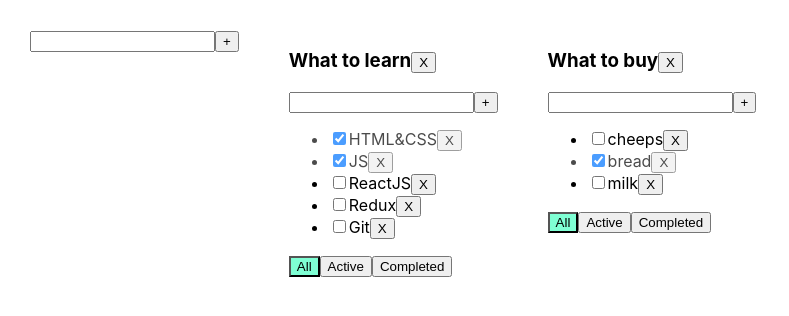
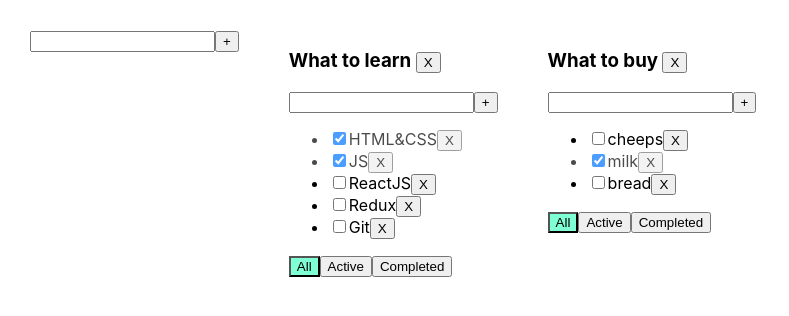
Before and after one commit to MasterTatto/PracticTodoListEveryLastLesson, a React (Create React App) app: page / in a window 1280 px wide. Shown: the top 316 px of the page, without its empty margins (0-789 px from the left). Built offline with nearby package versions, Linux system fonts and the light colour scheme.

Commit message:
finish lesson 6

```diff
--- a/src/App.tsx
+++ b/src/App.tsx
@@ -1,41 +1,40 @@
 import React, { useState } from 'react';
-import { TLSSocket } from 'tls';
 import { v1 } from 'uuid';
-import AddInputForm from './AddInputForm';
 import './App.css';
-import { Todolist } from './Todolist';
+import ButtonForm from './ButtonForm';
+import { TaskType, Todolist } from './Todolist';
 export type filterValue = 'all' | 'active' | 'completed';
+type TodoListsType = {
+	id: string;
+	title: string;
+	filter: string;
+};
+type TasksType = {
+	[key: string]: Array<TaskType>;
+};
 function App() {
+	const todoListID_1 = v1();
+	const todoListID_2 = v1();
 	//
-	const todoID_1 = v1();
-	const todoID_2 = v1();
-	//
-	const [todoLists, setTodoLists] = useState([
-		{ id: todoID_1, title: 'What to learn', filter: 'all' },
-		{ id: todoID_2, title: 'What to buy', filter: 'all' },
+	const [todoLists, setTodoLists] = useState<Array<TodoListsType>>([
+		{ id: todoListID_1, title: 'What to learn', filter: 'all' },
+		{ id: todoListID_2, title: 'What to buy', filter: 'all' },
 	]);
 	//
-	const [tasks, setTask] = useState({
-		[todoID_1]: [
+	const [tasks, setTask] = useState<TasksType>({
+		[todoListID_1]: [
 			{ id: v1(), title: 'HTML&CSS', isDone: true },
 			{ id: v1(), title: 'JS', isDone: true },
 			{ id: v1(), title: 'ReactJS', isDone: false },
 			{ id: v1(), title: 'Redux', isDone: false },
 			{ id: v1(), title: 'Git', isDone: false },
 		],
-		[todoID_2]: [
+		[todoListID_2]: [
 			{ id: v1(), title: 'cheeps', isDone: false },
-			{ id: v1(), title: 'bread', isDone: true },
-			{ id: v1(), title: 'milk', isDone: false },
+			{ id: v1(), title: 'milk', isDone: true },
+			{ id: v1(), title: 'bread', isDone: false },
 		],
 	});
-	//
-	function addTodoList(value: string) {
-		const todoListID = v1();
-		const newTodoList = { id: todoListID, title: value, filter: 'all' };
-		setTodoLists([newTodoList, ...todoLists]);
-		setTask({ ...tasks, [todoListID]: [] });
-	}
 	//
 	function changeChecked(id: string, bool: boolean, todoID: string) {
 		tasks[todoID] = tasks[todoID].map((t) =>
@@ -51,14 +50,14 @@ function App() {
 	}
 	//
 	function addFilterBtn(f: filterValue, todoID: string) {
-		const newWindow = todoLists.map((tlFilter) => {
-			if (tlFilter.id === todoID) {
-				return { ...tlFilter, filter: f };
+		const newFilter = todoLists.map((tl) => {
+			if (tl.id === todoID) {
+				return { ...tl, filter: f };
 			} else {
-				return tlFilter;
+				return tl;
 			}
 		});
-		setTodoLists(newWindow);
+		setTodoLists(newFilter);
 	}
 	//
 
@@ -75,31 +74,46 @@ function App() {
 	}
 	//
 	function removeTodo(todoID: string) {
-		const remodeTodoList = todoLists.filter((f) => {
-			if (f.id !== todoID) {
-				return true;
+		const todo = todoLists.filter((f) => f.id !== todoID);
+		setTodoLists(todo);
+	}
+	//
+	function addTodoLists(title: string) {
+		const todoListID = v1();
+		const newTodoList = {
+			id: todoListID,
+			title,
+			filter: 'all',
+		};
+		setTodoLists([newTodoList, ...todoLists]);
+		setTask({ ...tasks, [todoListID]: [] });
+	}
+	//
+	function addNewTitleTasks(id: string, title: string, todoID: string) {
+		tasks[todoID] = tasks[todoID].map((t) => {
+			if (t.id === id) {
+				return { ...t, title: title };
 			} else {
-				return false;
+				return t;
 			}
 		});
-		setTodoLists(remodeTodoList);
+		setTask({ ...tasks });
 	}
 	//
-	function changeTaskTitle(id: string, title: string, todoID: string) {
-		tasks[todoID] = tasks[todoID].map((t) =>
-			t.id === id ? { ...t, title } : t
-		);
-		setTask({ ...tasks });
+	function addNewTitleTodoLists(title: string, todoID: string) {
+		const newTodo = todoLists.map((t) => {
+			if (t.id === todoID) {
+				return { ...t, title };
+			} else {
+				return t;
+			}
+		});
+		setTodoLists(newTodo);
 	}
-	function changeTodoTitle(title: string, todoID: string) {
-		const change = todoLists.map((t) =>
-			t.id === todoID ? { ...t, title } : t
-		);
-		setTodoLists(change);
-	}
+	//
 	return (
 		<div className='App'>
-			<AddInputForm addItem={addTodoList} />
+			<ButtonForm addItem={addTodoLists} />
 			{todoLists.map((tl) => {
 				function windowTask() {
 					if (tl.filter === 'active') {
@@ -123,8 +137,8 @@ function App() {
 						changeChecked={changeChecked}
 						filter={tl.filter}
 						removeTodo={removeTodo}
-						changeTaskTitle={changeTaskTitle}
-						changeTodoTitle={changeTodoTitle}
+						addNewTitle={addNewTitleTasks}
+						addNewTitleTodoLists={addNewTitleTodoLists}
 					/>
 				);
 			})}
--- a/src/ChangedSpan.tsx
+++ /dev/null
@@ -1,36 +0,0 @@
-import React, { useState } from 'react';
-type ChangedSpanPropsType = {
-	title: string;
-	changeTitle: (title: string) => void;
-};
-
-function ChangedSpan(props: ChangedSpanPropsType) {
-	const [activeEdit, setEctiveEdit] = useState(false);
-	const [value, SetValue] = useState(props.title);
-	//
-	function OnEditSpan() {
-		setEctiveEdit(true);
-		props.changeTitle(value);
-	}
-	function OffEditSpan() {
-		setEctiveEdit(false);
-	}
-	return activeEdit ? (
-		<input
-			autoFocus
-			onBlur={OffEditSpan}
-			// value={value}
-			onChange={(e) => SetValue(e.currentTarget.value)}
-			onKeyPress={(e) => {
-				if (e.key === 'Enter') {
-					props.changeTitle(value);
-					OffEditSpan();
-				}
-			}}
-		/>
-	) : (
-		<span onDoubleClick={OnEditSpan}>{props.title}</span>
-	);
-}
-
-export default ChangedSpan;
--- /dev/null
+++ b/src/EditSpan.tsx
@@ -0,0 +1,37 @@
+import React, { useState } from 'react';
+type EditSpanPropsType = {
+	title: string;
+	changeTitle: (title: string) => void;
+};
+function EditSpan(props: EditSpanPropsType) {
+	const [activeEdit, setactiveEdit] = useState(false);
+	//
+	const [value, setValue] = useState(props.title);
+	//
+	function OnActiveEdit() {
+		setactiveEdit(true);
+	}
+	//
+	function OffActiveEdit() {
+		setactiveEdit(false);
+		props.changeTitle(value);
+	}
+	return activeEdit ? (
+		<input
+			value={value}
+			onChange={(e) => setValue(e.currentTarget.value)}
+			autoFocus
+			onBlur={OffActiveEdit}
+			onKeyPress={(e) => {
+				if (e.key === 'Enter') {
+					setactiveEdit(false);
+					props.changeTitle(value);
+				}
+			}}
+		/>
+	) : (
+		<span onDoubleClick={OnActiveEdit}>{props.title}</span>
+	);
+}
+
+export default EditSpan;
--- a/src/Todolist.tsx
+++ b/src/Todolist.tsx
@@ -1,9 +1,9 @@
 import React, { ChangeEvent, KeyboardEvent, useState } from 'react';
-import AddInputForm from './AddInputForm';
 import { filterValue } from './App';
-import ChangedSpan from './ChangedSpan';
-import ChangedSpanPropsType from './ChangedSpan';
-type TaskType = {
+import ButtonForm from './ButtonForm';
+import EditSpan from './EditSpan';
+
+export type TaskType = {
 	id: string;
 	title: string;
 	isDone: boolean;
@@ -19,8 +19,8 @@ type PropsType = {
 	filter: string;
 	id: string;
 	removeTodo: (id: string) => void;
-	changeTaskTitle: (id: string, title: string, todoID: string) => void;
-	changeTodoTitle:(title:string,id:string) => void
+	addNewTitle: (id: string, title: string, todoID: string) => void;
+	addNewTitleTodoLists: (id: string, title: string) => void;
 };
 
 export function Todolist(props: PropsType) {
@@ -28,7 +28,7 @@ export function Todolist(props: PropsType) {
 		const removeTask = () => props.removeTask(t.id, props.id);
 		//
 		function changeTitle(title: string) {
-			props.changeTaskTitle(t.id, title, props.id);
+			props.addNewTitle(t.id, title, props.id);
 		}
 		//
 		return (
@@ -40,27 +40,27 @@ export function Todolist(props: PropsType) {
 						props.changeChecked(t.id, e.currentTarget.checked, props.id)
 					}
 				/>
-				<ChangedSpanPropsType title={t.title} key={t.id} changeTitle={changeTitle}/>
+				<EditSpan title={t.title} changeTitle={changeTitle} />
 				<button onClick={removeTask}>X</button>
 			</li>
 		);
 	});
 	//
-	function addItem(value: string) {
-		props.addTask(value, props.id);
+	function addTask(title: string) {
+		props.addTask(title, props.id);
 	}
 	//
+	function editTodolist(title: string) {
+		props.addNewTitleTodoLists(title, props.id);
+	}
 	//
-	function changeTodoListTitle(title:string) {
-		props.changeTodoTitle(title,props.id)
-	}
 	return (
 		<div>
 			<h3>
-				<ChangedSpan title={props.title} changeTitle={changeTodoListTitle}/>
+				<EditSpan title={props.title} changeTitle={editTodolist} />{' '}
 				<button onClick={() => props.removeTodo(props.id)}>X</button>
 			</h3>
-			<AddInputForm addItem={addItem} />
+			<ButtonForm addItem={addTask} />
 			<ul>{liItem}</ul>
 			<div>
 				<button
```
Also changed, not shown: src/ButtonForm.tsx (renamed from src/AddInputForm.tsx, +7 -4 lines).
